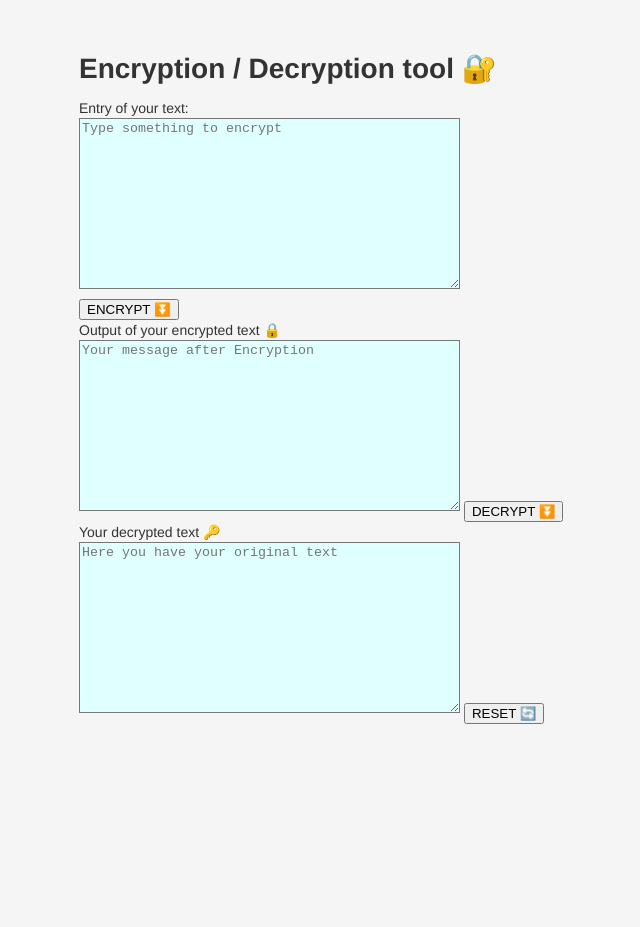
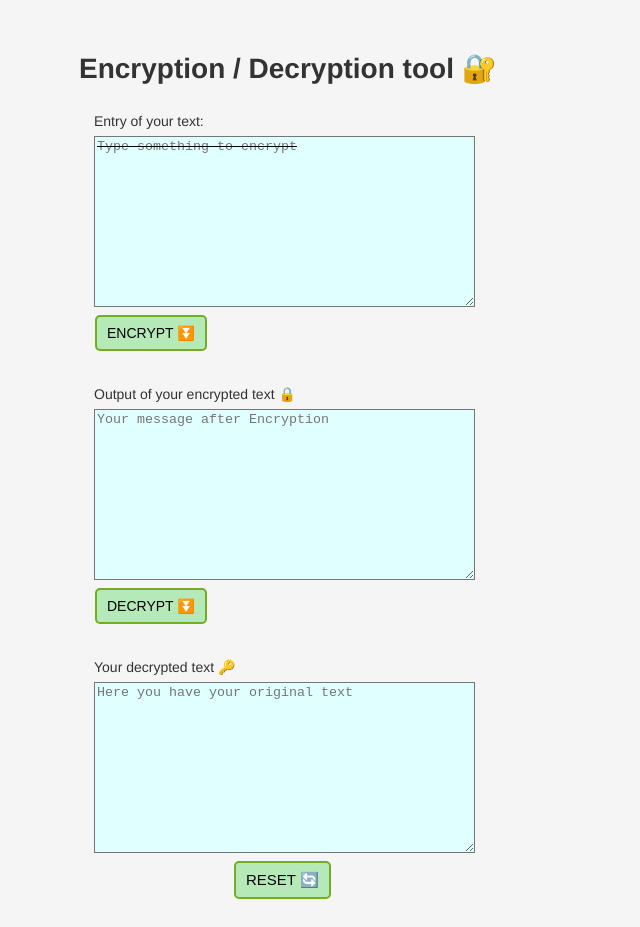
Before and after one commit to Warszawa1/modulo6II, a plain HTML site: page index.html in a window 1280 px wide. Shown: the whole page, without its empty margins (41-681 px from the left). Before the commit the page ends 800 px from the top, so only its background shows below. Drawn offline with Linux system fonts and the light colour scheme.

Commit message:
Update style.css

```diff
--- a/style.css
+++ b/style.css
@@ -8,13 +8,13 @@ body {
     padding: 20px;
 }
 
-textarea {
+.txtArea {
     background-color: lightcyan;
     text-align: left;
-    margin-bottom: 5px;
+    margin: 5px 0px 2px 0px;
 }
 
-#btnE {
+#encrypt {
     background-color: #b6e9b8;
     border: 2px solid #73AD21;
     border-radius: 5px;
@@ -23,38 +23,45 @@ textarea {
     text-align: center;
     display: inline-block;
     font-size: 14px;
-    margin: 2px 1px;
+    margin: 1px 1px;
     cursor: pointer;
 }
 
-#btnD {
+#decrypt {
     background-color: #b6e9b8;
+    border: 2px solid #73AD21;
     border-radius: 5px;
-    position: absolute:absolute
-    width: 300px;
-    border: 2px solid #73AD21;
+    color: rgb(5, 5, 5);
     padding: 8px 10px;
-    color: rgb(5, 5, 5);
     text-align: center;
     display: inline-block;
     font-size: 14px;
-    margin: 0px 0px 0px 269px;
+    margin: 1px 1px;
     cursor: pointer;
 }
 
-#field1 {
+#reset {
+    background-color: #b6e9b8;
+    border: 2px solid #73AD21;
+    border-radius: 5px;
+    color: rgb(5, 5, 5);
+    padding: 8px 10px;
+    text-align: center;
+    display: inline-block;
+    font-size: 15px;
+    margin: 1px 3px 5px 140px;
+    cursor: pointer;
+
+}
+
+.field {
     width: 390px;
     height: 250px;
-    border: 1px solid #ccc;
     border-radius: 5px;
-    padding: 20px 15px 0px 15px;
-    margin: 0px 0px 0px 0px;
+    padding: 13px 15px 0px 15px;
+    margin: 10px 0px 0px 0px;
 }
-#field2 {
-    width: 390px;
-    height: 250px;
-    border: 1px solid #ccc;
-    border-radius: 5px;
-    padding: 20px 15px 0px 15px;
-    margin: 0px 0px 0px 0px;
+
+#encryptText {
+        text-decoration: line-through;
 }
```
